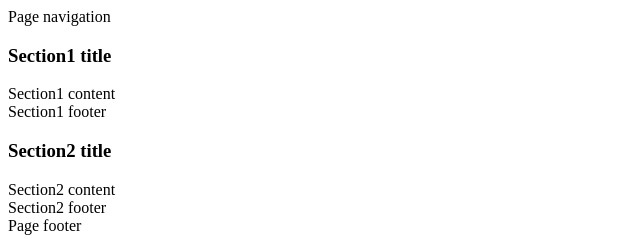
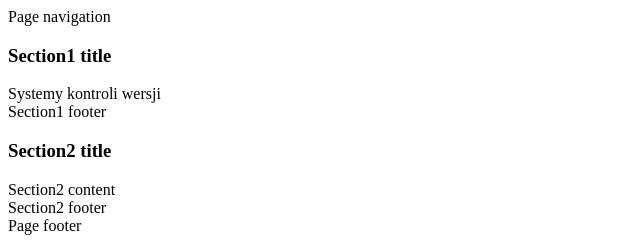
Before and after one commit to wisni4k/iislabpio_187841, a plain HTML site: page index.html in a window 1280 px wide. Shown: the full height of the page, 0-640 px from the left. Drawn offline with Linux system fonts and the light colour scheme.

```diff
--- a/index.html
+++ b/index.html
@@ -1,5 +1,6 @@
 <meta http-equiv="Content-Type" content="text/html; charset=utf-8">
 <!DOCTYPE html>
+
 <html>
 	<head>
 
@@ -13,7 +14,7 @@
 	    		<h3 class="panel-title">Section1 title</h3>
 		  	</div>
 	  		<div class="panel-body">
-	    		Section1 content
+	    		Systemy kontroli wersji
 	  		</div>
 			<footer class="panel-footer">
 				Section1 footer
```
